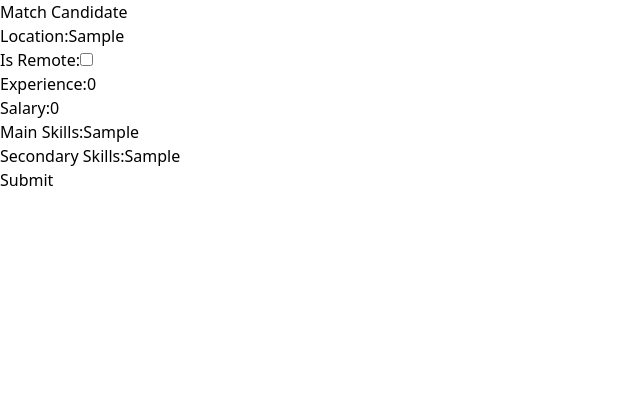
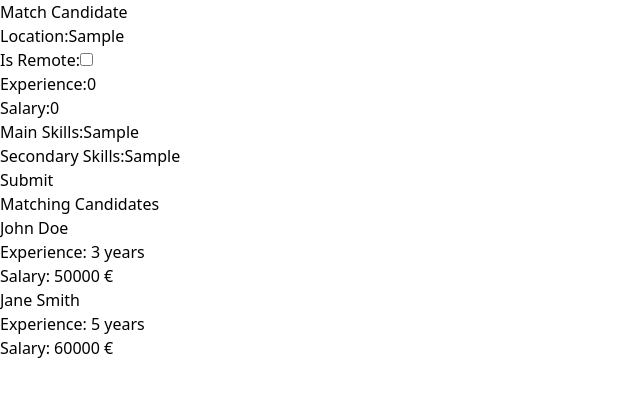
Before and after one commit to GautierE/talent-finder, a Vue app: page / in a window 1280 px wide. Both pictures are taken after typing "Sample", "Sample", "Sample" into the empty fields and a click on the button "Submit". Shown: the top 396 px of the page, without its empty margins (0-640 px from the left). Built offline with nearby package versions, Linux system fonts and the light colour scheme.

Commit message:
[WIP]feat(matchResults) : match results basic UI

```diff
--- a/src/App.vue
+++ b/src/App.vue
@@ -1,11 +1,35 @@
 <script setup>
+import { ref } from 'vue';
 import MatchForm from './components/MatchForm.vue';
+import MatchResults from './components/MatchResults.vue';
+
+let matchingCandidates = ref([]);
+
+function handleFormSubmit(jobRequirements) {
+  console.log(matchingCandidates);
+
+  matchingCandidates.value = [
+    {
+      id: 1,
+      firstName: "John",
+      lastName: "Doe",
+      experience: 3,
+      salary: 50000,
+    },
+    {
+      id: 2,
+      firstName: "Jane",
+      lastName: "Smith",
+      experience: 5,
+      salary: 60000,
+    },
+  ];
+}
 </script>
 
 <template>
   <main>
-    <MatchForm />
+    <MatchForm :form-submitted="handleFormSubmit" />
+    <MatchResults :candidates="matchingCandidates" />
   </main>
 </template>
-
-<style scoped></style>
--- a/src/components/MatchForm.vue
+++ b/src/components/MatchForm.vue
@@ -1,5 +1,11 @@
 <script>
 export default {
+    props: {
+        formSubmitted: {
+            type: Function,
+            required: true
+        }
+    },
     data() {
         return {
             location: '',
@@ -12,7 +18,7 @@ export default {
     },
     methods: {
         submitForm() {
-            console.log('Form submitted');
+            this.formSubmitted();
         },
     },
 };
@@ -29,7 +35,6 @@ export default {
                     <input v-model="location" type="text" id="location" name="location" class="form-input w-full">
                 </div>
 
-                <!-- Add other form fields here -->
                 <div class="mb-4">
                     <label class="block text-gray-700 font-bold mb-2" for="isRemote">Is Remote:</label>
                     <input v-model="isRemote" type="checkbox" id="isRemote" name="isRemote" class="form-checkbox">
--- /dev/null
+++ b/src/components/MatchResults.vue
@@ -0,0 +1,25 @@
+<template>
+    <div>
+        <h2 class="text-2xl font-bold mb-6">Matching Candidates</h2>
+        <div v-if="candidates.length === 0" class="text-gray-600">No matching candidates found.</div>
+        <ul v-else>
+            <li v-for="candidate in candidates" :key="candidate.id" class="bg-white shadow-lg rounded-lg p-4 mb-4">
+                <div class="font-bold">{{ candidate.firstName }} {{ candidate.lastName }}</div>
+                <div class="text-gray-600">Experience: {{ candidate.experience }} years</div>
+                <div class="text-gray-600">Salary: {{ candidate.salary }} €</div>
+            </li>
+        </ul>
+    </div>
+</template>
+
+<script>
+export default {
+    props: {
+        candidates: {
+            type: Array,
+            required: true,
+            default: () => [],
+        },
+    },
+};
+</script>
```
